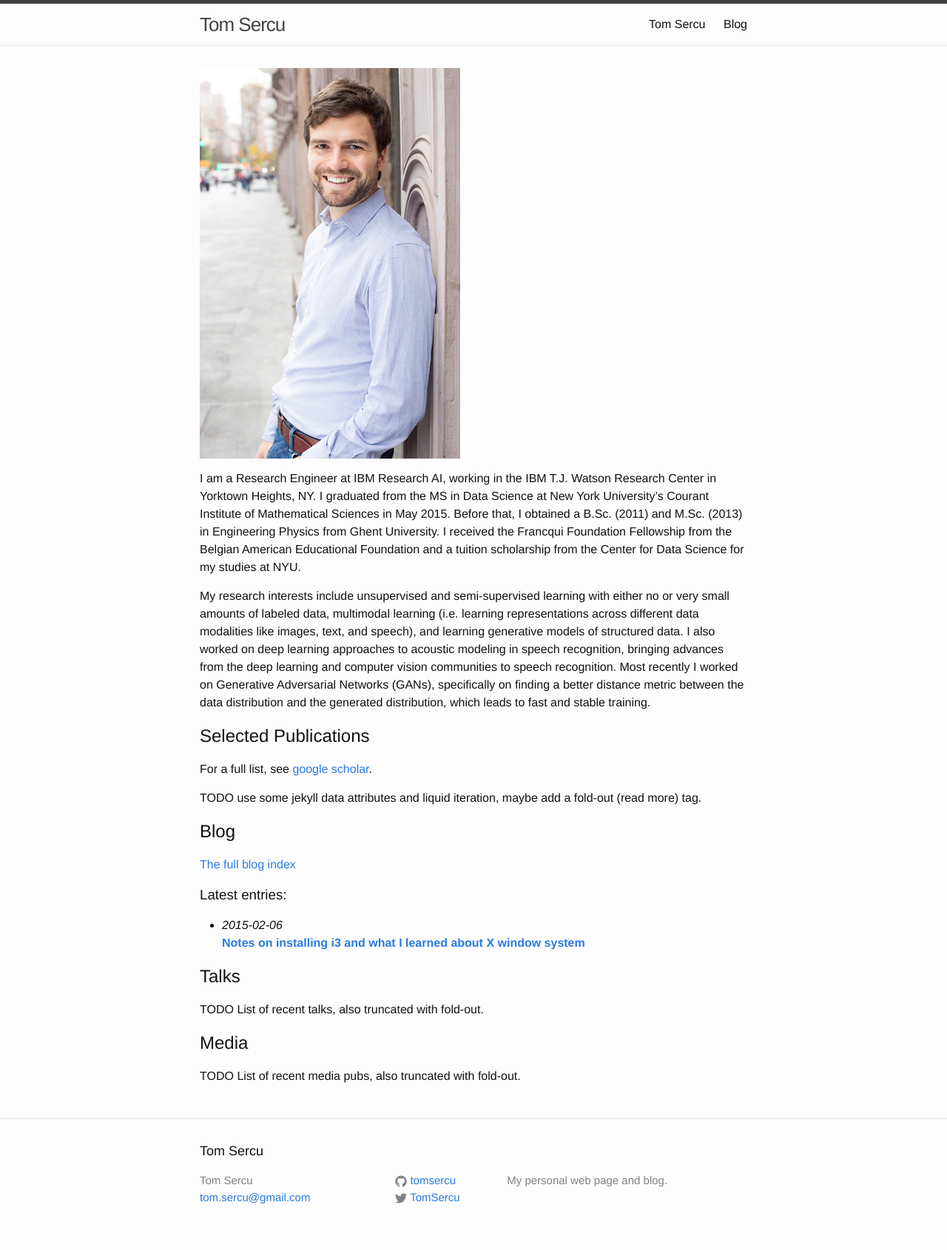
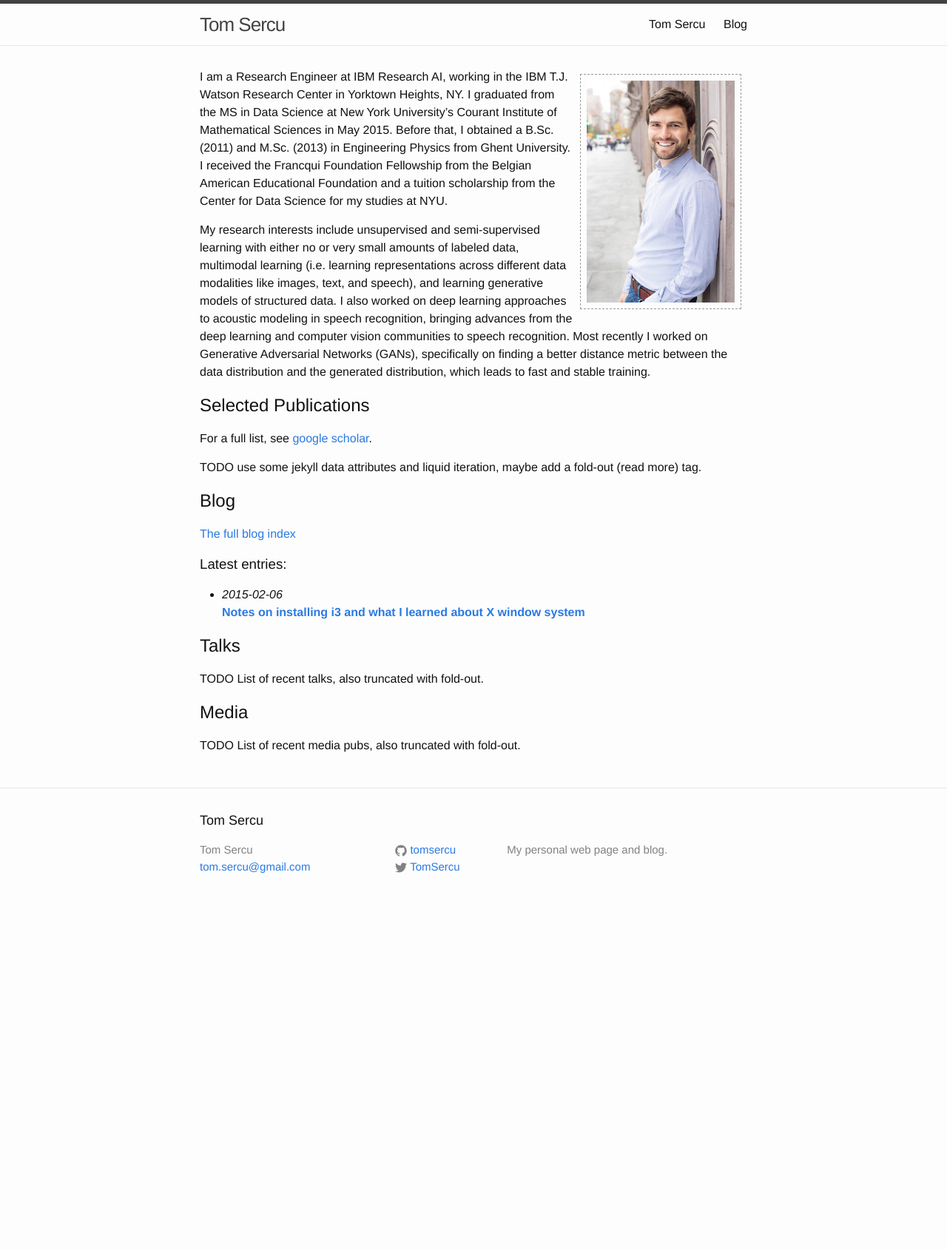
Before and after one commit to tomsercu/tomsercu.github.io, a Jekyll site: the page built from index.md, in a window 1280 px wide. Shown: the whole page at 74% size. Built offline with Jekyll 4.4.1, drawn with Linux system fonts in a browser that asks for light colours; after the commit the page ends 1243 px from its top, so only the background shows below that.

Commit message:
put pic in a responsive box

```diff
--- a/_sass/_layout.scss
+++ b/_sass/_layout.scss
@@ -234,3 +234,16 @@
         }
     }
 }
+
+/**
+* Tom - My stuff
+*/
+.floatrightbox {
+    float:  right;
+    margin: 8px;
+    padding: 8px;
+	border:1px dashed #999;
+    text-align: center;
+    width: 200px;
+    max-width: 90%;
+}
--- a/index.md
+++ b/index.md
@@ -4,6 +4,7 @@ layout: default
 order: 1
 ---
 ![Mug shot]({{ site.url }}/assets/9016_small_2.jpg)
+{: .floatrightbox}
 
 I am a Research Engineer at IBM Research AI, working in the IBM T.J. Watson Research Center in Yorktown Heights, NY.
 I graduated from the MS in Data Science at New York University's Courant Institute of Mathematical Sciences in May 2015.
```
